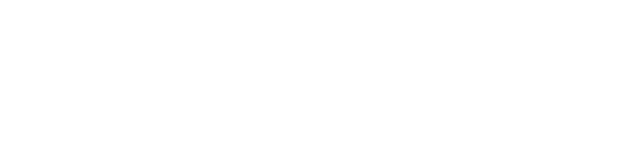
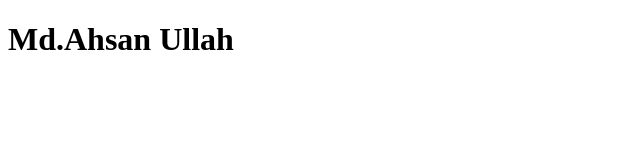
Before and after one commit to sumonaliupwork/my-first-projects, a plain HTML site: page index.html in a window 1280 px wide. Shown: the whole page, without its empty margins (0-640 px from the left). Drawn offline with Linux system fonts and the light colour scheme.

Commit message:
headeer added

```diff
--- a/index.html
+++ b/index.html
@@ -7,6 +7,7 @@
     <title>Document</title>
 </head>
 <body>
+    <h1>Md.Ahsan Ullah</h1>
 
 </body>
 </html>
```
